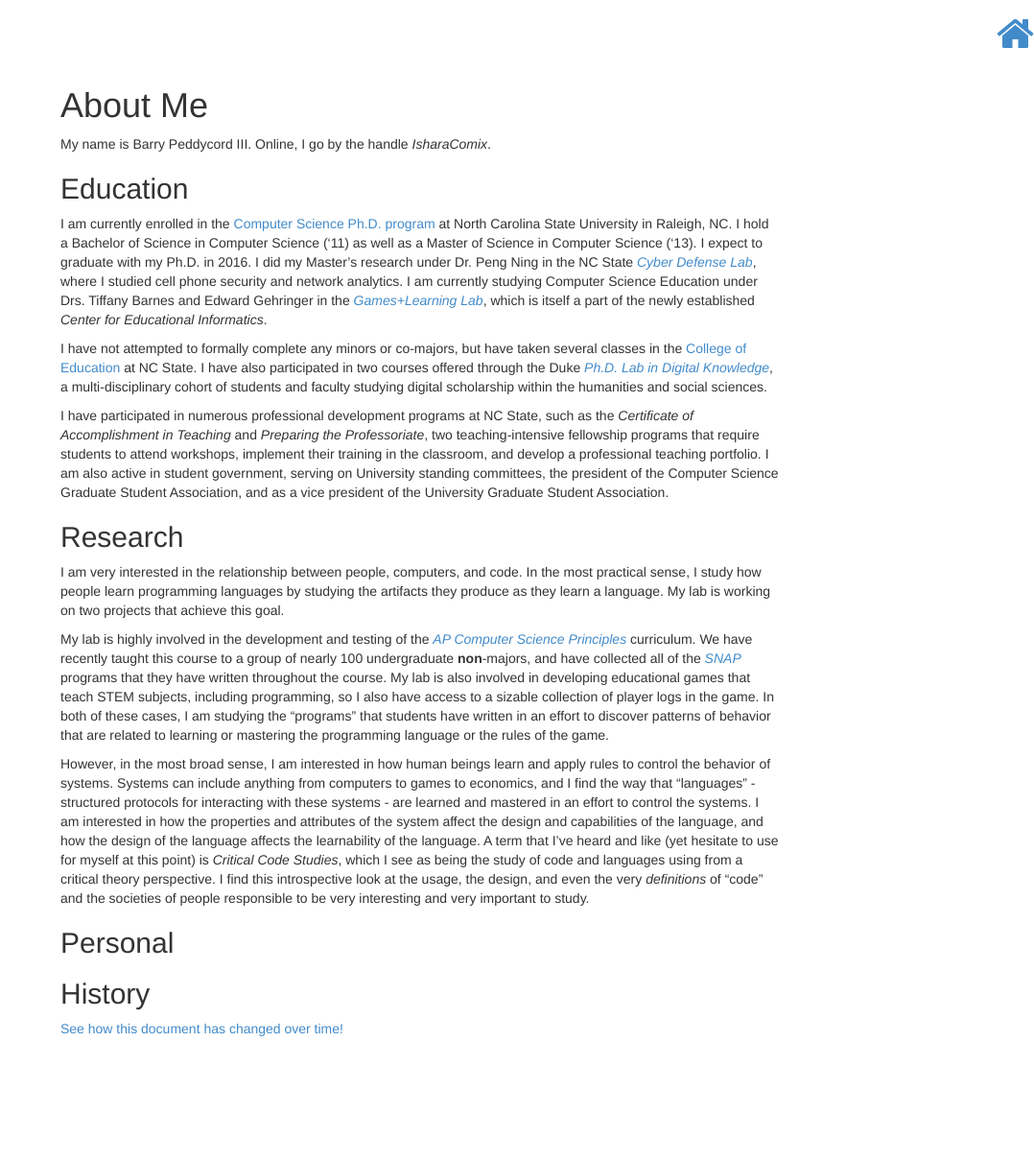
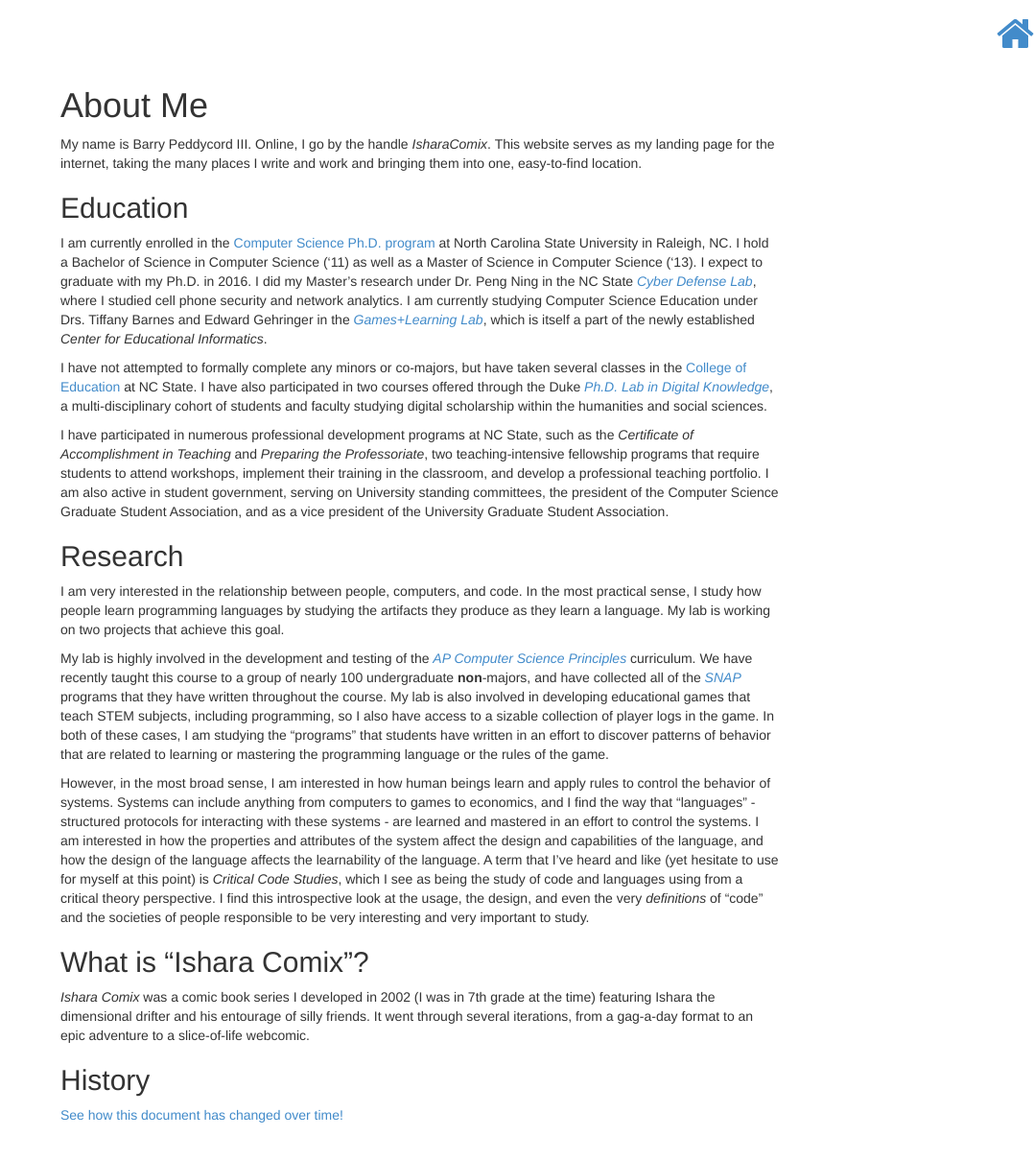
Before and after one commit to isharacomix/oldsite, a Jekyll site: the page built from about.md, in a window 1280 px wide and 1252 px high. Shown: the top 1209 px of the window at 96% size, without its empty margins (202-1280 px from the left). Built offline with Jekyll 4.4.1, drawn with Linux system fonts in a browser that asks for light colours; Markdown is read by kramdown in place of the engine named in the settings.

Commit message:
Late for event

```diff
--- a/about.md
+++ b/about.md
@@ -3,7 +3,7 @@ layout: page
 title: About Me
 ---
 
-My name is Barry Peddycord III. Online, I go by the handle *IsharaComix*.
+My name is Barry Peddycord III. Online, I go by the handle *IsharaComix*. This website serves as my landing page for the internet, taking the many places I write and work and bringing them into one, easy-to-find location.
 
 
 Education
@@ -24,8 +24,9 @@ My lab is highly involved in the development and testing of the *[AP Computer Sc
 However, in the most broad sense, I am interested in how human beings learn and apply rules to control the behavior of systems. Systems can include anything from computers to games to economics, and I find the way that "languages" - structured protocols for interacting with these systems - are learned and mastered in an effort to control the systems. I am interested in how the properties and attributes of the system affect the design and capabilities of the language, and how the design of the language affects the learnability of the language. A term that I've heard and like (yet hesitate to use for myself at this point) is *Critical Code Studies*, which I see as being the study of code and languages using from a critical theory perspective. I find this introspective look at the usage, the design, and even the very *definitions* of "code" and the societies of people responsible to be very interesting and very important to study.
 
 
-Personal
---------
+What is "Ishara Comix"?
+-----------------------
+*Ishara Comix* was a comic book series I developed in 2002 (I was in 7th grade at the time) featuring Ishara the dimensional drifter and his entourage of silly friends. It went through several iterations, from a gag-a-day format to an epic adventure to a slice-of-life webcomic.
 
 
 History
```
